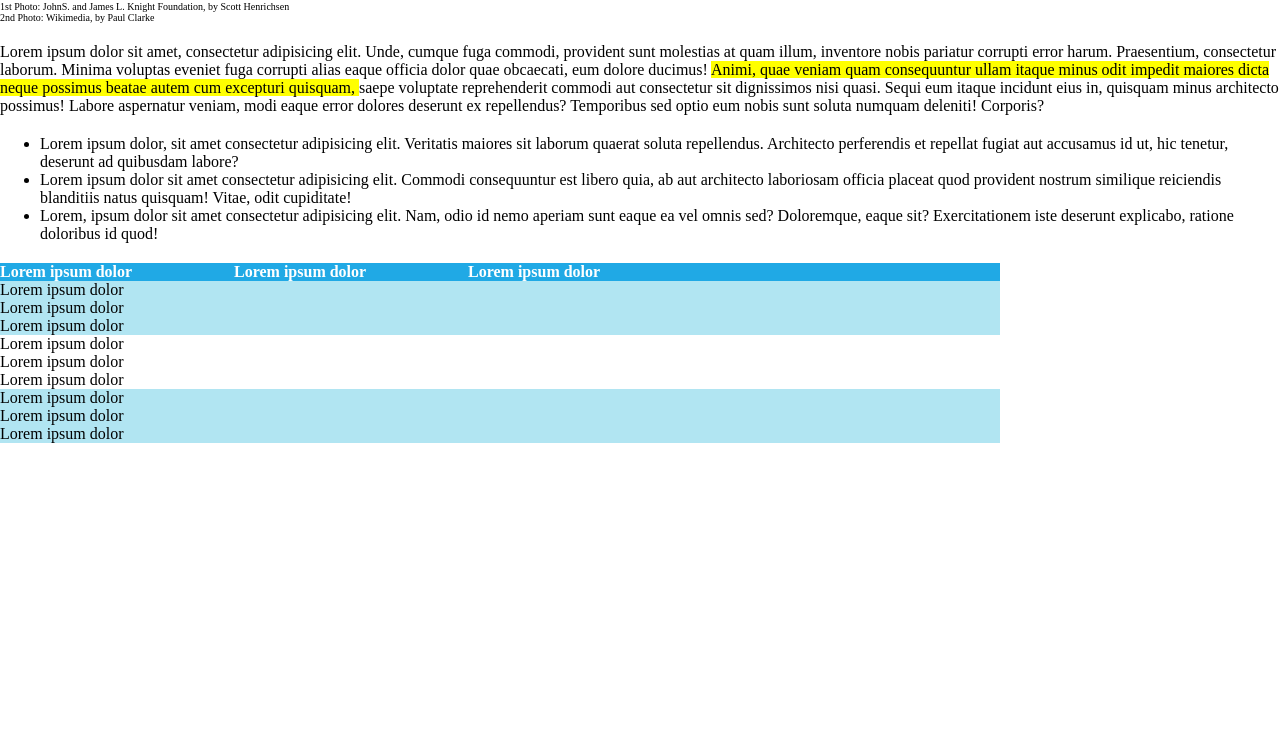
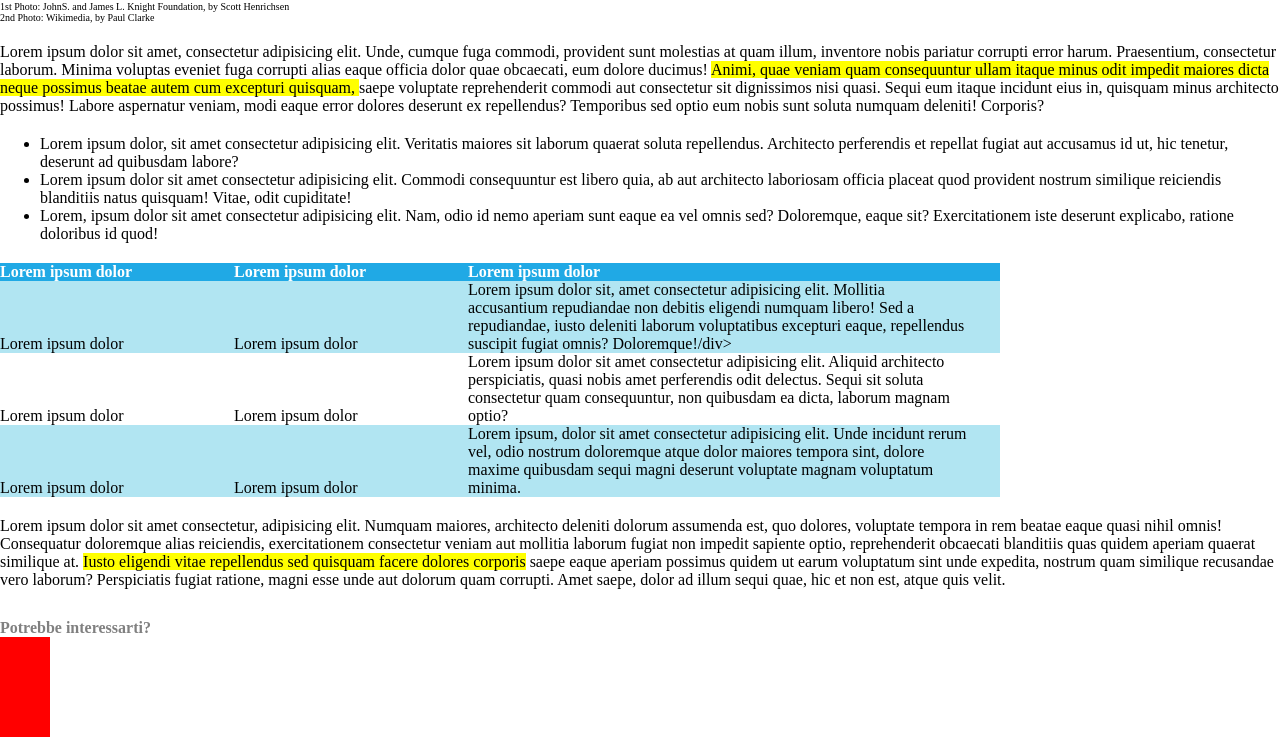
Before and after one commit to stedfl/html-css-booleaner, a plain HTML site: page index.html in a window 1280 px wide. Shown: the part 545-1282 px from the top of the page. Before the commit the page ends 988 px from the top, so only its background shows below. Drawn offline with Linux system fonts and the light colour scheme.

Commit message:
add footer

```diff
--- a/css/style.css
+++ b/css/style.css
@@ -74,17 +74,16 @@ ul {
 }
 
 .table-title .element {
-  display: inline-block;
   font-weight: bold;
-
   color: white;
 }
 
-.table-title .left {
+.table .left {
   width: 23%;
+  line-height: 100%;
 }
 
-.table-title .right {
+.table .right {
   width: 50%;
 }
 
@@ -99,3 +98,26 @@ ul {
 .table-plain {
   background-color: white;
 }
+
+.table .element {
+  display: inline-block;
+}
+
+.final-content {
+  margin-top: 20px;
+}
+
+.text-interest {
+  margin-top: 30px;
+}
+
+.text-interest p {
+  font-weight: bold;
+  color:#808080;
+}
+
+.box-photo {
+  width: 50px;
+  height: 50px;
+  background-color: red;
+}
--- a/index.html
+++ b/index.html
@@ -66,28 +66,39 @@
       <div class="table-alternative">
         <div class="left element">Lorem ipsum dolor</div>
         <div class="left element">Lorem ipsum dolor</div>
-        <div class="right element">Lorem ipsum dolor</div>
+        <div class="right element">Lorem ipsum dolor sit, amet consectetur adipisicing elit. Mollitia accusantium repudiandae non debitis eligendi numquam libero! Sed a repudiandae, iusto deleniti laborum voluptatibus excepturi eaque, repellendus suscipit fugiat omnis? Doloremque!/div>
       </div>
       <div class="table-plain">
         <div class="left element">Lorem ipsum dolor</div>
         <div class="left element">Lorem ipsum dolor</div>
-        <div class="right element">Lorem ipsum dolor</div>
+        <div class="right element">Lorem ipsum dolor sit amet consectetur adipisicing elit. Aliquid architecto perspiciatis, quasi nobis amet perferendis odit delectus. Sequi sit soluta consectetur quam consequuntur, non quibusdam ea dicta, laborum magnam optio?</div>
       </div>
       <div class="table-alternative">
         <div class="left element">Lorem ipsum dolor</div>
         <div class="left element">Lorem ipsum dolor</div>
-        <div class="right element">Lorem ipsum dolor</div>
+        <div class="right element">Lorem ipsum, dolor sit amet consectetur adipisicing elit. Unde incidunt rerum vel, odio nostrum doloremque atque dolor maiores tempora sint, dolore maxime quibusdam sequi magni deserunt voluptate magnam voluptatum minima.</div>
+      </div>
+    </section>
+    <p class="final-content">Lorem ipsum dolor sit amet consectetur, adipisicing elit. Numquam maiores, architecto deleniti dolorum assumenda est, quo dolores, voluptate tempora in rem beatae eaque quasi nihil omnis! Consequatur doloremque alias reiciendis, exercitationem consectetur veniam aut mollitia laborum fugiat non impedit sapiente optio, reprehenderit obcaecati blanditiis quas quidem aperiam quaerat similique at. <span class="important"> Iusto eligendi vitae repellendus sed quisquam facere dolores corporis</span> saepe eaque aperiam possimus quidem ut earum voluptatum sint unde expedita, nostrum quam similique recusandae vero laborum? Perspiciatis fugiat ratione, magni esse unde aut dolorum quam corrupti. Amet saepe, dolor ad illum sequi quae, hic et non est, atque quis velit.</p>
+    </div>
+
+  </main>
+
+  <footer>
+    <section>
+      <div class="text-interest">
+        <p>Potrebbe interessarti?</p>
+      </div>
+
+      <div>
+        <div class="box-photo one"></div>
+        <div class="box-photo two"></div>
       </div>
 
     </section>
 
-    <div class="list">
 
-    </div>
-
-
-
-  </main>
+  </footer>
 
 </body>
 </html>
```
